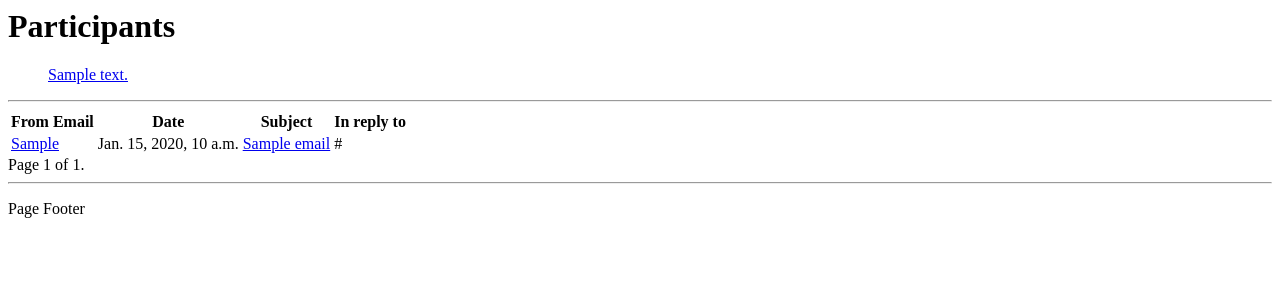
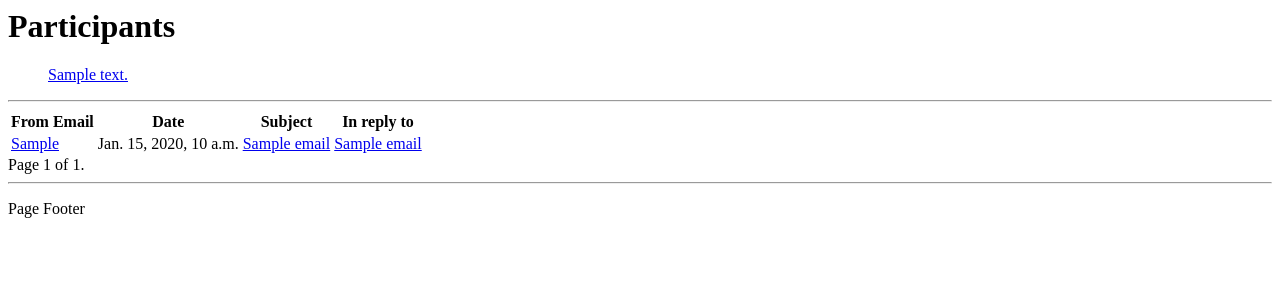
Before and after one commit to SorraTheOrc/listeningPost, a Django app: template mailboxAnalysis/template/listEmails.html in a window 1280 px wide. Shown: the top 300 px of the page. Run offline with Django 3.2, Linux system fonts and the light colour scheme; the template is opened without the code that fills it: most values are stand-ins (such as "Sample title", 1, 10 or a date in 2020).

Commit message:
link to replied email in email list

```diff
--- a/mailboxAnalysis/template/listEmails.html
+++ b/mailboxAnalysis/template/listEmails.html
@@ -20,9 +20,8 @@
       <td><a href="/analysis/mail/{{ email.id }}/read" alt="Read the email with subject '{{ email.subject }}'" title="Read email">{{ email.subject }}</a></td>
       <td>
 	{% if email.backlink %}
-
-	  {{ email.backlink }}
-        {% else %}
+	  <a href="{% url view_email email_id=email.id %}">{{ email.subject }}</a>
+    {% else %}
           &nbsp;
 	{% endif %}
       </td>
--- a/mailboxAnalysis/urls.py
+++ b/mailboxAnalysis/urls.py
@@ -15,6 +15,6 @@ urlpatterns = patterns('mailboxAnalysis.views',
 
     (r'^mailinglist/list$', 'mailinglist_list'),
 
-    (r'^mail/(?P<email_id>\d+)/read/$', 'email_detail'),
+    url(r'^mail/(?P<email_id>\d+)/read/$', 'email_detail', name='view_email'),
     (r'^mail/inbox/$', 'email_inbox'),
 )
```
